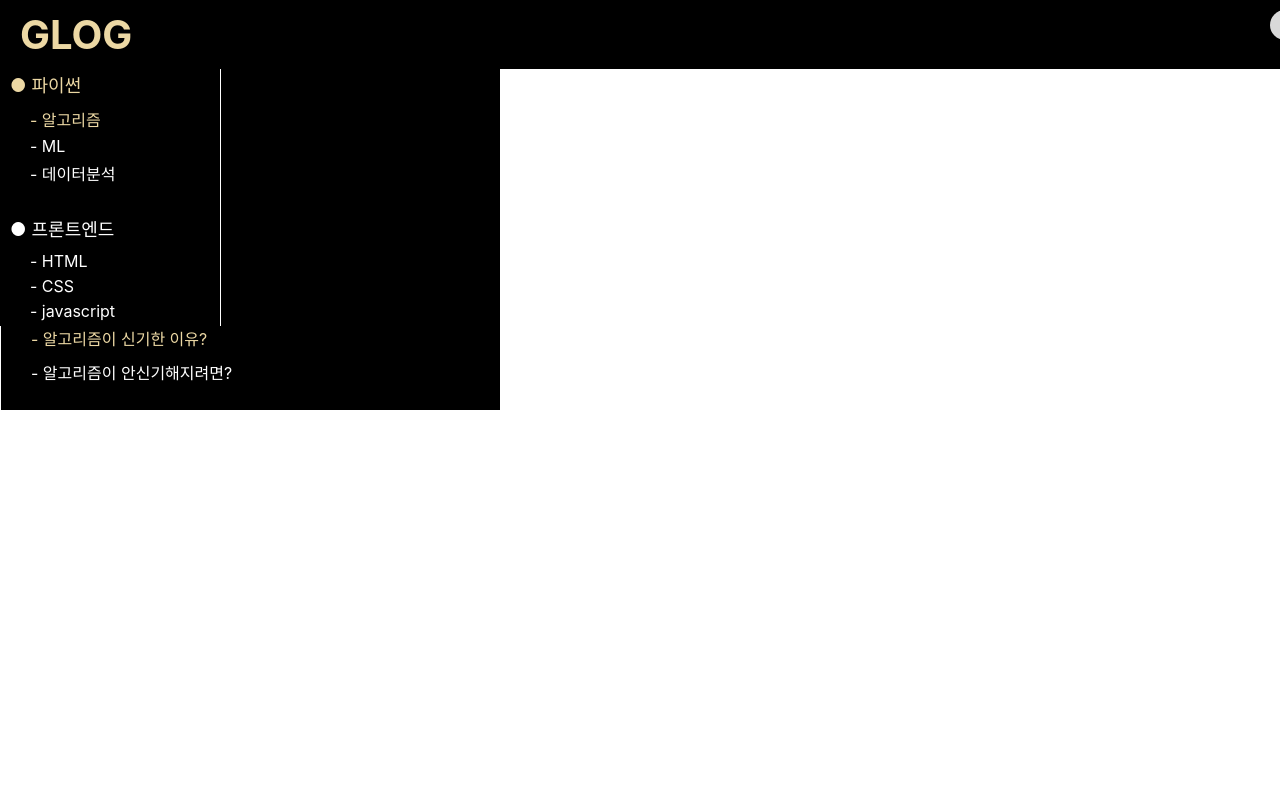
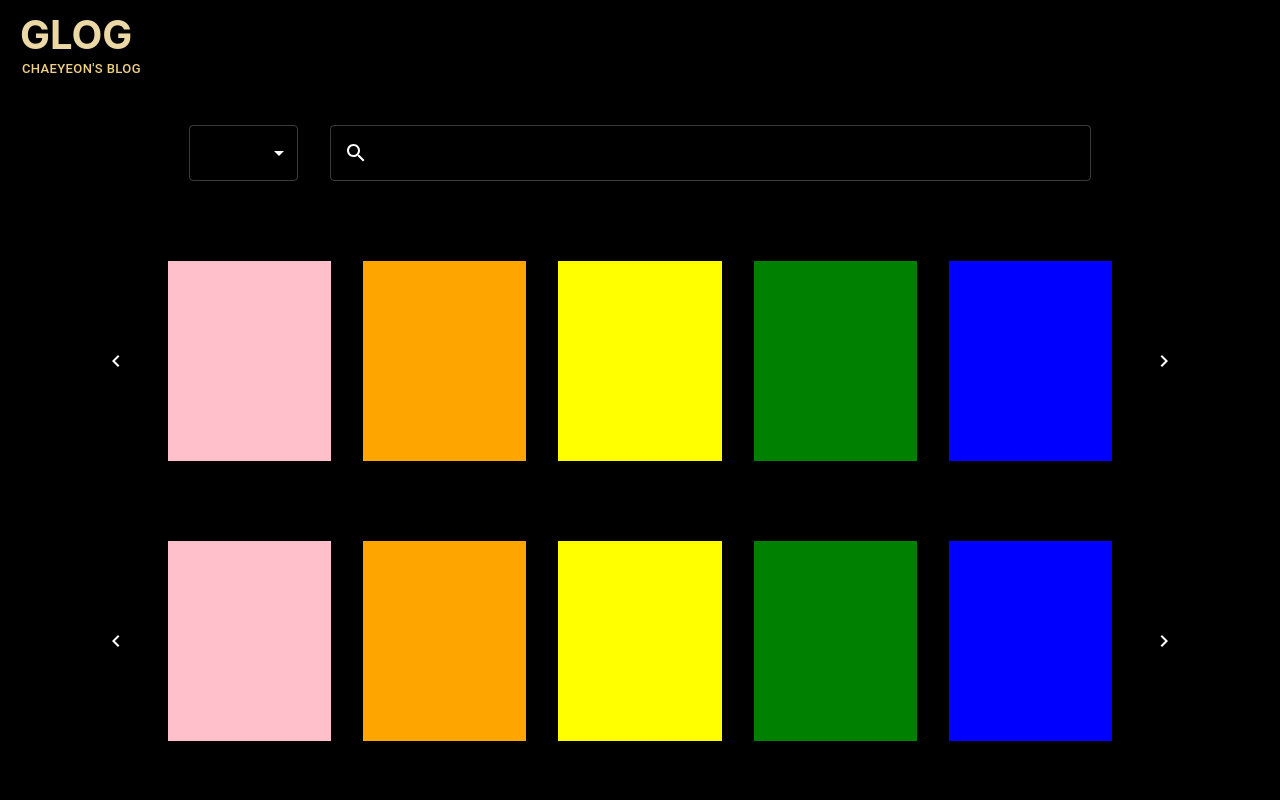
Before and after one commit to h-164/reactbasic, a React (Create React App) app: page / in a window 1280 px wide. Shown: the top 800 px of the page. Built offline with nearby package versions, Linux system fonts and the light colour scheme.

Commit message:
map사용해서 main페이지 꾸밈

```diff
--- /dev/null
+++ b/src/page/Main/Header.js
@@ -0,0 +1,49 @@
+import { Stack, Button } from "@mui/material";
+import React from "react";
+import { useNavigate } from "react-router-dom";
+
+const Header = () => {
+  const navigate = useNavigate();
+
+  return (
+    <Stack
+      position="fixed"
+      height="80px"
+      width="100%"
+      padding="10px 0px 10px 20px"
+      top="0"
+      bgcolor="black">
+      <Stack
+        sx={{
+          cursor: "pointer",
+        }}
+        onClick={() => navigate("/home")}
+        width="100%"
+        fontWeight="bold"
+        color="#ECD8A4"
+        fontSize="40px">
+        GLOG
+      </Stack>
+      <Button
+        size="small"
+        disableRipple
+        onClick={() => navigate("/")}
+        sx={{
+          width: "fit-content",
+          display: "flex",
+          justifyContent: "flex-start",
+          height: "30px",
+          marginTop: "-5px",
+          marginLeft: "-3px",
+          color: "#EED083",
+          ":hover": {
+            color: "#F1C040",
+          },
+        }}>
+        CHAEYEON'S BLOG
+      </Button>
+    </Stack>
+  );
+};
+
+export default Header;
--- a/src/page/Main/Main.js
+++ b/src/page/Main/Main.js
@@ -1,252 +1,96 @@
 import React from "react";
-import HomeIcon from "@mui/icons-material/Home";
-import { Button, Stack } from "@mui/material";
+import Header from "./Header";
+import { IconButton, MenuItem, Select, Stack, TextField } from "@mui/material";
+import ChevronLeftIcon from "@mui/icons-material/ChevronLeft";
+import ChevronRightIcon from "@mui/icons-material/ChevronRight";
+import SearchIcon from "@mui/icons-material/Search";
 
-function Main() {
+const Main = () => {
+  const [age, setAge] = React.useState("");
+  const handleChange = (event) => {
+    setAge(event.target.value);
+  };
+
+const Array = ["recent", "like", "comment", "click", "sinddong"]
+
   return (
-    <Stack bgColor="black" width="100%">
+    <Stack height="100%">
+      <Header>Home</Header>
       <Stack
-        // sidenavigation 코드
-        style={{
-          backgroundColor: "black",
-          width: "210px",
-          borderRight: "1px solid white",
-          position: "fixed",
-          paddingLeft: "10px",
-        }}>
-        <Button
-          startIcon={<HomeIcon />}
+        spacing={10}
+        height="5000px"
+        bgcolor="black"
+        padding="125px 96px 40px 96px">
+        <Stack direction="row" spacing={4} justifyContent="center">
+          <Select
+            value={age}
+            onChange={handleChange}
             sx={{
+              color: "white",
+              width: "10%",
+              "&.MuiOutlinedInput-root": {
+                "&.Mui-focused": {
+                  "& .MuiOutlinedInput-notchedOutline": {
+                    border: "1px solid #ECD8A4",
+                  },
+                },
                 ":hover": {
-              backgroundColor: "#D6D0C0",
-              color: "#ECD8A4",
-              fontWeight: "bold",
-              fontSize: "21",
-              padding: "90px 0px 10px 0px",
-              display: "flex",
-              alignItems: "center",
+                  "&.MuiOutlinedInput-root": {
+                    "& .MuiOutlinedInput-notchedOutline": {
+                      border: "1px solid #ECD8A4",
+                    },
+                  },
+                },
               },
             }}>
-          CHAEYEON'S BLOG
-        </Button>
-        <Stack
-          style={{
-            color: "white",
-            fontSize: "21",
-            padding: "0px 0px 10px 0px",
-          }}>
-          페이지
-        </Stack>
-        <Stack>
-          <Stack
-            style={{
-              fontSize: "18px",
-              color: "#ECD8A4",
-              paddingBottom: "10px",
-            }}>
-            ● 파이썬
-          </Stack>
-          <Stack>
-            <Stack
-              style={{
-                fontSize: "16px",
-                padding: "0px 0px 5px 20px",
-                color: "#ECD8A4",
-              }}>
-              - 알고리즘
-            </Stack>
-            <Stack
-              style={{
-                color: "white",
-                fontSize: "16px",
-                padding: "0px 0px 5px 20px",
-              }}>
-              - ML
-            </Stack>
-            <Stack
-              style={{
-                color: "white",
-                fontSize: "16px",
-                padding: "0px 0px 5px 20px",
-              }}>
-              - 데이터분석
-            </Stack>
-          </Stack>
-        </Stack>
-        <Stack>
-          <Stack
-            style={{
-              fontSize: "18px",
-              color: "white",
-              padding: "25px 0px 10px 0px",
-            }}>
-            ● 프론트엔드
-          </Stack>
-          <Stack>
-            <Stack
-              style={{
-                fontSize: "16px",
-                padding: "0px 0px 5px 20px",
-
-                color: "white",
-              }}>
-              - HTML
-            </Stack>
-            <Stack
-              style={{
-                color: "white",
-                fontSize: "16px",
-                padding: "0px 0px 5px 20px",
-              }}>
-              - CSS
-            </Stack>
-            <Stack
-              style={{
-                color: "white",
-                fontSize: "16px",
-                padding: "0px 0px 5px 20px",
-              }}>
-              - javascript
-            </Stack>
-          </Stack>
-        </Stack>
-      </Stack>
-      <Stack
-        // header 태그
-        style={{
-          display: "flex",
-          flexDirection: "row",
-          backgroundColor: "black",
-          width: "100%",
-          position: "fixed",
-
-          padding: "10px 0px 10px 20px",
-          justifyContent: "space-between",
-        }}>
-        <Stack
-          style={{ fontSize: "40px", fontWeight: "bold", color: "#ECD8A4" }}>
-          GLOG
-        </Stack>
-        <Stack
-          style={{
-            backgroundColor: "#D9D9D9",
-            borderRadius: "50%",
-            width: "30px",
-            height: "30px",
+            <MenuItem value={10}>태그</MenuItem>
+            <MenuItem value={20}>작성자</MenuItem>
+            <MenuItem value={30}>내용</MenuItem>
+          </Select>
+          <TextField
+            InputProps={{
+              startAdornment: <SearchIcon sx={{ marginRight: "10px" }} />,
+            }}
+            sx={{
+              width: "70%",
+              "& .MuiOutlinedInput-root": {
+                "&.Mui-focused": {
+                  "& .MuiOutlinedInput-notchedOutline": {
+                    border: "1px solid #ECD8A4",
+                  },
+                },
+              },
+              ":hover": {
+                "& .MuiOutlinedInput-root": {
+                  "& .MuiOutlinedInput-notchedOutline": {
+                    border: "0.1px solid #ECD8A4",
+                  },
+                },
+              },
             }}
           />
         </Stack>
-      <Stack
-        // 제목
-        style={{
-          backgroundColor: "black",
-          width: "900px",
-          height: "40px",
-          paddingLeft: "240px",
-        }}>
-        <Stack
-          style={{
-            color: "white",
-            fontSize: "27px",
-            padding: "120px 0px 20px 120px",
-            fontWeight: "bold",
-          }}>
-          알고리즘에 대해 배워보자!
+        {Array.map((sudol,index)=>{
+                return(
+                <Stack spacing={4} direction="row">
+                <IconButton>
+                <ChevronLeftIcon />
+                </IconButton>
+                <Stack width="300px" height="200px" bgcolor="pink" />
+                <Stack width="300px" height="200px" bgcolor="orange" />
+                <Stack width="300px" height="200px" bgcolor="yellow" />
+                <Stack width="300px" height="200px" bgcolor="green" />
+                <Stack width="300px" height="200px" bgcolor="blue" />
+                <IconButton>
+                <ChevronRightIcon />
+                </IconButton>
                 </Stack>
-        <Stack>
-          <Stack
-            style={{
-              color: "white",
-              fontSize: "23px",
-              fontWeight: "bold",
-              padding: " 20px 0px 0px 120px",
-            }}>
-            알고리즘
-          </Stack>
-          <Stack
-            style={{
-              color: "white",
-              fontSize: "15px",
-              padding: " 0px 0px 0px 120px",
-            }}>
-            알고리즘은 신기하다.
-          </Stack>
-          <Stack
-            style={{
-              color: "white",
-              fontSize: "20px",
-              fontWeight: "bold",
-              padding: " 20px 0px 0px 120px",
-            }}>
-            알고리즘이 신기한 이유?
-          </Stack>
-          <Stack
-            style={{
-              color: "white",
-              fontSize: "15px",
-              padding: " 0px 0px 0px 120px",
-            }}>
-            모르겠다.
-          </Stack>
-          <Stack
-            style={{
-              color: "white",
-              fontSize: "20px",
-              fontWeight: "bold",
-              padding: " 20px 0px 0px 120px",
-            }}>
-            알고리즘이 안신기해지려면?
-          </Stack>
-          <Stack
-            style={{
-              color: "white",
-              fontSize: "15px",
-              padding: " 0px 0px 0px 120px",
-            }}>
-            모르겠다.
-          </Stack>
-        </Stack>
-      </Stack>
-      <Stack
-        style={{ backgroundColor: "black", width: "500px", heiht: "800px" }}>
-        {/* 링크 */}
-        <Stack
-          style={{
-            margin: "250px 0px 0px 0px",
-            height: "120px",
-            borderLeft: "1px solid white",
-          }}>
-          <Stack
-            style={{
-              fontSize: "18px",
-              color: "white",
-              width: "400px",
-              padding: "0px 0px 0px 15px",
-            }}>
-            ● 알고리즘
-          </Stack>
-          <Stack style={{}}>
-            <Stack
-              style={{
-                color: "#ECD8A4",
-                fontSize: "16px",
-                padding: "10px 0px 0px 30px",
-              }}>
-              - 알고리즘이 신기한 이유?
-            </Stack>
-            <Stack
-              style={{
-                color: "white",
-                fontSize: "16px",
-                padding: "10px 0px 0px 30px",
-              }}>
-              - 알고리즘이 안신기해지려면?
-            </Stack>
-          </Stack>
-        </Stack>
+                )
+        })
+        }
       </Stack>
     </Stack>
   );
-}
+};
 
 export default Main;
--- a/src/page/Mainn/Header.js
+++ /dev/null
@@ -1,36 +0,0 @@
-import React from "react";
-import { Button, Stack } from "@mui/material";
-import HomeIcon from "@mui/icons-material/Home";
-
-function Header(){
-
-return(
-    <Stack
-        style={{
-            heigt: "300px",
-            display: "flex",
-            flexDirection: "row",
-            backgroundColor: "black",
-            width: "100%",
-            position: "fixed",
-
-            padding: "10px 0px 10px 20px",
-            justifyContent: "space-between",
-            }}>
-            <Stack
-            style={{ fontSize: "40px", fontWeight: "bold", color: "#ECD8A4" }}>
-            GLOG
-            </Stack>
-            <Button
-          startIcon={<HomeIcon />}
-          sx={{
-            ":hover": {
-              backgroundColor: "#D6D0C0",
-            },
-          }}>
-        </Button>
-    </Stack>
-);
-}
-
-export default Header;
--- a/src/page/Mainn/Mainn.js
+++ /dev/null
@@ -1,24 +0,0 @@
-import React from "react";
-import { Stack } from "@mui/material";
-import Header from './Header';
-import Slider from './Slider';
-
-
-function Mainn() {
-
-  return (
-    <Stack
-    style={{backgroundColor:"black", height:"100%"}}>
-        <Header></Header>
-        <Slider
-             style={{
-                    paddingTop: "300px",
-                    height: "5000px"
-                    }}>
-
-        </Slider>
-    </Stack>
-  );
-};
-
-export default Mainn;
--- a/src/page/Mainn/Slider.js
+++ /dev/null
@@ -1,16 +0,0 @@
-import React from "react";
-import { Stack } from "@mui/material";
-
-function Slider(){
-
-    return(
-        <Stack
-         style={{
-            backgroundColor:"black",
-            color : "white",
-            paddingtop:"800px"
-         }}>안뇽</Stack>
-    );
-    }
-
-export default Slider;
```
Also changed, not shown: src/App.js (+8 -2 lines). Lines whose indentation alone changed are shown as unchanged.
